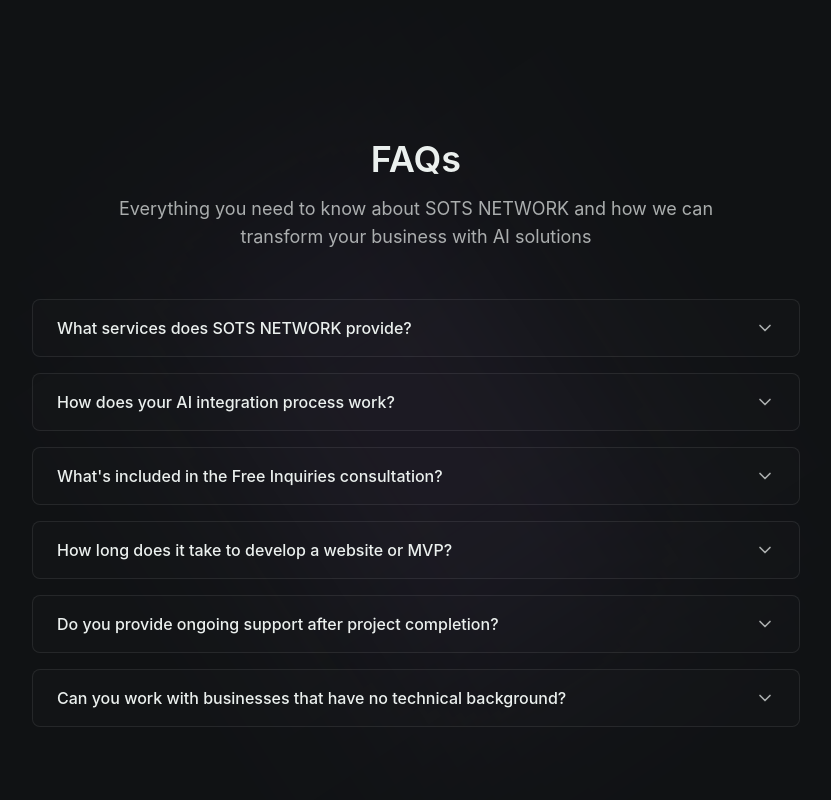
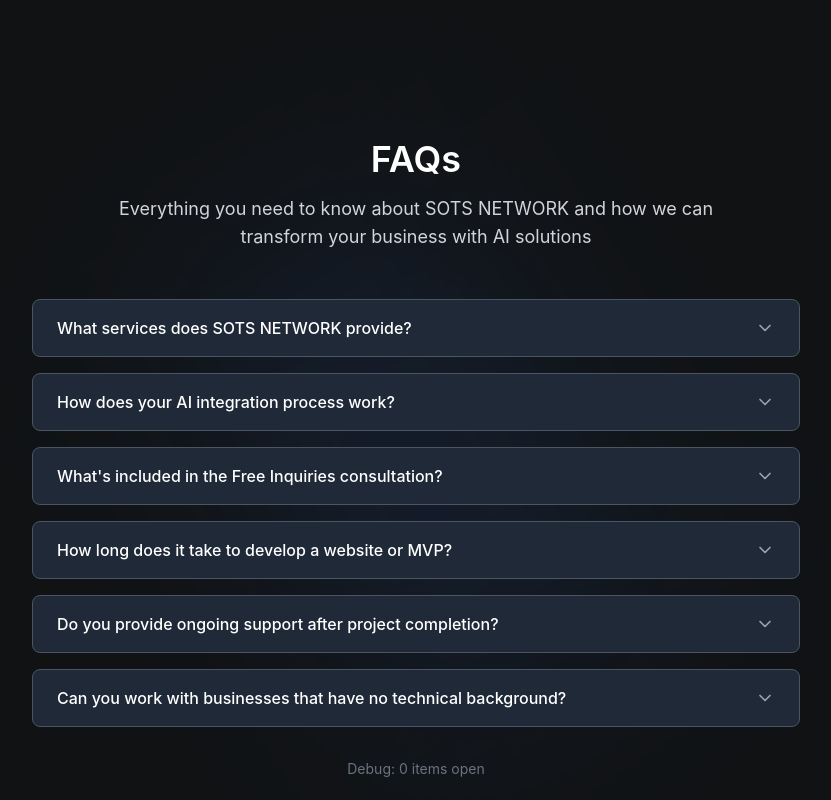
Before and after one commit to sotsnetwork/SOTSNETWORK-landing-page, a Next.js app: page / in a window 1280 px wide. Shown: the part 4940-5740 px from the top of the page, without its empty margins (224-1055 px from the left). Built offline with nearby package versions, Linux system fonts and the light colour scheme.

Commit message:
Update faq-section.tsx

```diff
--- a/components/faq-section.tsx
+++ b/components/faq-section.tsx
@@ -43,33 +43,36 @@ const FAQItem = ({ question, answer, isOpen, onToggle }: {
   isOpen: boolean
   onToggle: () => void
 }) => {
+  const handleClick = () => {
+    console.log('FAQ item clicked, isOpen:', isOpen)
+    onToggle()
+  }
+
   return (
     <div
-      className="w-full bg-card border border-border rounded-lg overflow-hidden cursor-pointer hover:bg-accent/50 transition-all duration-200"
-      onClick={onToggle}
+      className="w-full bg-gray-800 border border-gray-600 rounded-lg overflow-hidden cursor-pointer hover:bg-gray-700 transition-colors"
+      onClick={handleClick}
     >
       <div className="w-full px-6 py-4 flex justify-between items-center">
-        <div className="flex-1 text-foreground text-base font-medium pr-4">
+        <div className="flex-1 text-white text-base font-medium pr-4">
           {question}
         </div>
         <div className="flex-shrink-0">
           <ChevronDown
-            className={`w-5 h-5 text-muted-foreground transition-transform duration-200 ${
+            className={`w-5 h-5 text-gray-400 transition-transform duration-200 ${
               isOpen ? "rotate-180" : "rotate-0"
             }`}
           />
         </div>
       </div>
 
-      <div className={`overflow-hidden transition-all duration-200 ${
-        isOpen ? "max-h-96 opacity-100" : "max-h-0 opacity-0"
-      }`}>
-        <div className="px-6 pb-4">
-          <div className="text-muted-foreground text-sm leading-relaxed border-t border-border pt-4">
+      {isOpen && (
+        <div className="px-6 pb-4 border-t border-gray-600">
+          <div className="text-gray-300 text-sm leading-relaxed pt-4">
             {answer}
           </div>
         </div>
-      </div>
+      )}
     </div>
   )
 }
@@ -78,26 +81,27 @@ export function FAQSection() {
   const [openItems, setOpenItems] = useState<number[]>([])
 
   const toggleItem = (index: number) => {
+    console.log('Toggling item:', index, 'Current open items:', openItems)
     setOpenItems(prev => {
-      if (prev.includes(index)) {
-        return prev.filter(item => item !== index)
-      } else {
-        return [...prev, index]
-      }
+      const newState = prev.includes(index)
+        ? prev.filter(item => item !== index)
+        : [...prev, index]
+      console.log('New state:', newState)
+      return newState
     })
   }
 
   return (
     <section className="w-full py-20 px-6 relative">
       {/* Background blur effect */}
-      <div className="w-[300px] h-[500px] absolute top-1/2 left-1/2 -translate-x-1/2 -translate-y-1/2 origin-center rotate-[-33.39deg] bg-primary/10 blur-[100px] z-0" />
+      <div className="w-[300px] h-[500px] absolute top-1/2 left-1/2 -translate-x-1/2 -translate-y-1/2 origin-center rotate-[-33.39deg] bg-blue-500/10 blur-[100px] z-0" />
 
       {/* Header section */}
       <div className="relative z-10 text-center mb-12">
-        <h2 className="text-4xl font-semibold text-foreground mb-4">
+        <h2 className="text-4xl font-semibold text-white mb-4">
           FAQs
         </h2>
-        <p className="text-muted-foreground text-lg max-w-2xl mx-auto">
+        <p className="text-gray-300 text-lg max-w-2xl mx-auto">
           Everything you need to know about SOTS NETWORK and how we can transform your business with AI solutions
         </p>
       </div>
@@ -114,6 +118,11 @@ export function FAQSection() {
           />
         ))}
       </div>
+
+      {/* Debug info - remove this after testing */}
+      <div className="relative z-10 mt-8 text-center text-sm text-gray-500">
+        Debug: {openItems.length} items open
+      </div>
     </section>
   )
 }
```
